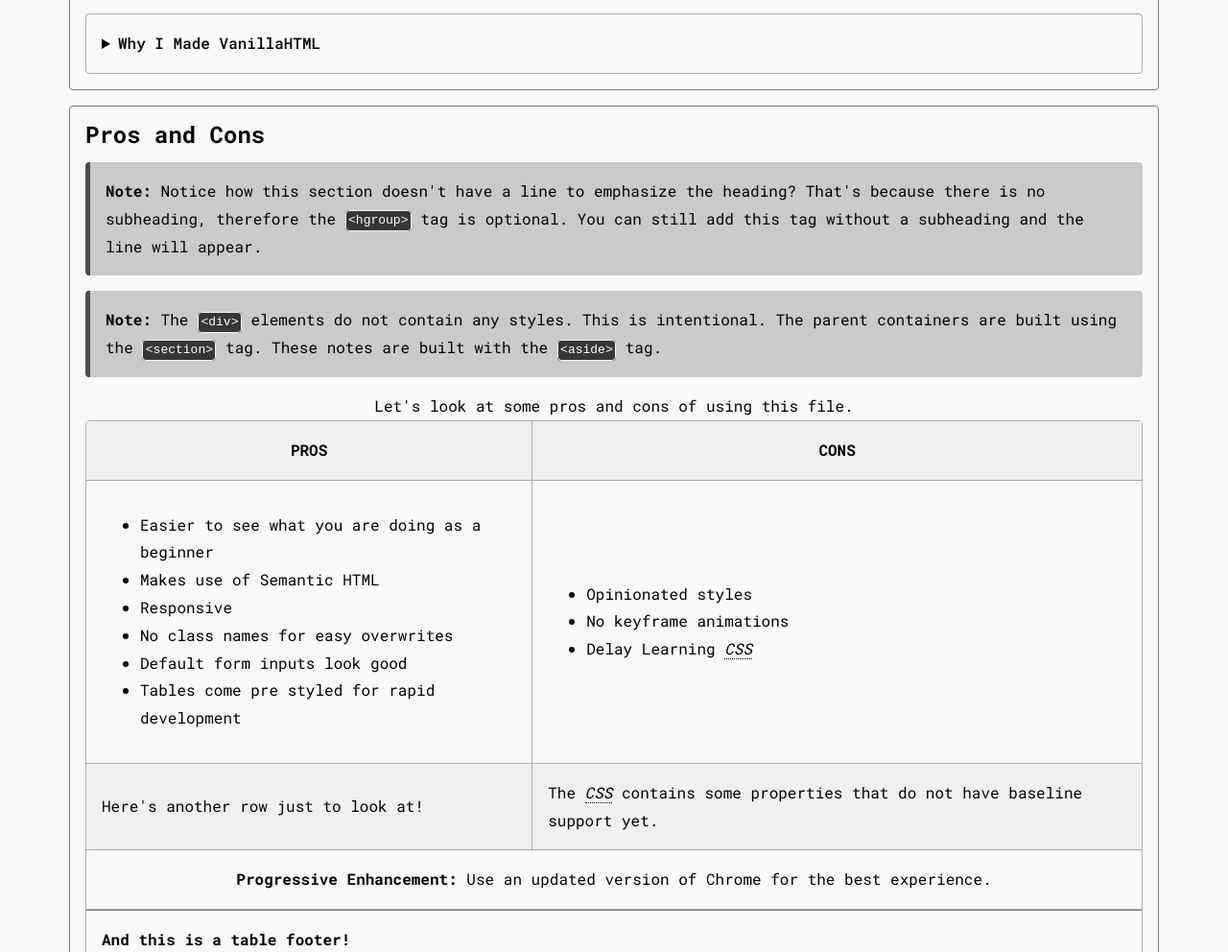
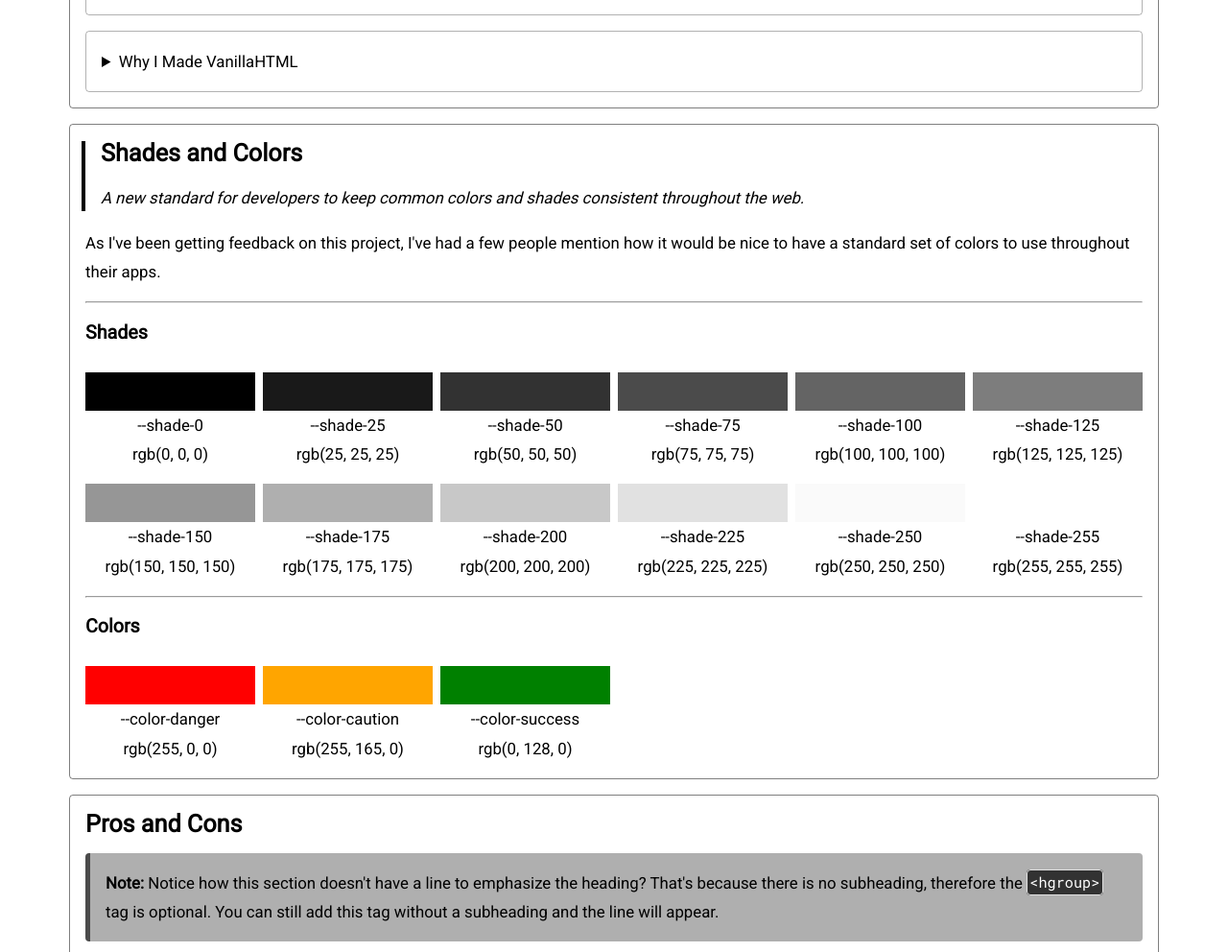
Before and after one commit to fandeytech/VanillaHTML, a plain HTML site: page index.html in a window 1280 px wide. Shown: the part 661-1653 px from the top of the page at 96% size. Drawn offline with Linux system fonts and the light colour scheme.

Commit message:
Fixed mono font, added shades and colors, refactored CSS variables

```diff
--- a/global.css
+++ b/global.css
@@ -1 +1,61 @@
-/* Personal CSS | Website Specific */
+.shade-section .shade-wrapper {
+  display: grid;
+  row-gap: 1rem;
+  column-gap: 0.5rem;
+  grid-template-columns: repeat(6, 1fr);
+}
+.shade-wrapper figure {
+  flex: 1;
+  text-align: center;
+}
+.color-box {
+  width: 100%;
+  height: 40px;
+}
+
+/* Classes using the variables */
+.shade-0 {
+  background-color: var(--shade-0);
+}
+.shade-25 {
+  background-color: var(--shade-25);
+}
+.shade-50 {
+  background-color: var(--shade-50);
+}
+.shade-75 {
+  background-color: var(--shade-75);
+}
+.shade-100 {
+  background-color: var(--shade-100);
+}
+.shade-125 {
+  background-color: var(--shade-125);
+}
+.shade-150 {
+  background-color: var(--shade-150);
+}
+.shade-175 {
+  background-color: var(--shade-175);
+}
+.shade-200 {
+  background-color: var(--shade-200);
+}
+.shade-225 {
+  background-color: var(--shade-225);
+}
+.shade-250 {
+  background-color: var(--shade-250);
+}
+.shade-255 {
+  background-color: var(--shade-255);
+}
+.color-danger {
+  background-color: var(--color-danger);
+}
+.color-success {
+  background-color: var(--color-success);
+}
+.color-caution {
+  background-color: var(--color-caution);
+}
--- a/index.html
+++ b/index.html
@@ -118,7 +118,137 @@
           </details>
         </header>
       </section>
+      <section class="shade-section">
+        <hgroup>
+          <h2>Shades and Colors</h2>
+          <p>
+            A new standard for developers to keep common colors and shades
+            consistent throughout the web.
+          </p>
+        </hgroup>
+        <p>
+          As I've been getting feedback on this project, I've had a few people
+          mention how it would be nice to have a standard set of colors to use
+          throughout their apps.
+        </p>
+        <hr />
+        <h3>Shades</h3>
+        <br />
+        <div class="shade-wrapper">
+          <figure>
+            <div class="color-box shade-0"></div>
+            <figcaptoion
+              >--shade-0 <br />
+              rgb(0, 0, 0)</figcaptoion
+            >
+          </figure>
+          <figure>
+            <div class="color-box shade-25"></div>
+            <figcaptoion
+              >--shade-25<br />
+              rgb(25, 25, 25)</figcaptoion
+            >
+          </figure>
+          <figure>
+            <div class="color-box shade-50"></div>
+            <figcaptoion
+              >--shade-50 <br />
+              rgb(50, 50, 50)</figcaptoion
+            >
+          </figure>
+          <figure>
+            <div class="color-box shade-75"></div>
+            <figcaptoion
+              >--shade-75 <br />
+              rgb(75, 75, 75)</figcaptoion
+            >
+          </figure>
+          <figure>
+            <div class="color-box shade-100"></div>
+            <figcaptoion
+              >--shade-100<br />
+              rgb(100, 100, 100)</figcaptoion
+            >
+          </figure>
+          <figure>
+            <div class="color-box shade-125"></div>
+            <figcaptoion
+              >--shade-125 <br />
+              rgb(125, 125, 125)</figcaptoion
+            >
+          </figure>
 
+          <figure>
+            <div class="color-box shade-150"></div>
+            <figcaptoion
+              >--shade-150<br />
+              rgb(150, 150, 150)</figcaptoion
+            >
+          </figure>
+          <figure>
+            <div class="color-box shade-175"></div>
+            <figcaptoion
+              >--shade-175 <br />
+              rgb(175, 175, 175)</figcaptoion
+            >
+          </figure>
+          <figure>
+            <div class="color-box shade-200"></div>
+            <figcaptoion
+              >--shade-200 <br />
+              rgb(200, 200, 200)</figcaptoion
+            >
+          </figure>
+          <figure>
+            <div class="color-box shade-225"></div>
+            <figcaptoion
+              >--shade-225<br />
+              rgb(225, 225, 225)</figcaptoion
+            >
+          </figure>
+          <figure>
+            <div class="color-box shade-250"></div>
+            <figcaptoion
+              >--shade-250 <br />
+              rgb(250, 250, 250)</figcaptoion
+            >
+          </figure>
+          <figure>
+            <div class="color-box shade-255"></div>
+            <figcaptoion
+              >--shade-255 <br />
+              rgb(255, 255, 255)</figcaptoion
+            >
+          </figure>
+        </div>
+
+        <hr />
+        <h3>Colors</h3>
+        <br />
+        <div class="shade-wrapper">
+          <figure>
+            <div class="color-box color-danger"></div>
+            <figcaptoion
+              >--color-danger <br />
+              rgb(255, 0, 0)</figcaptoion
+            >
+          </figure>
+          <figure>
+            <div class="color-box color-caution"></div>
+            <figcaptoion
+              >--color-caution<br />
+              rgb(255, 165, 0)</figcaptoion
+            >
+          </figure>
+          <figure>
+            <div class="color-box color-success"></div>
+            <figcaptoion
+              >--color-success <br />
+              rgb(0, 128, 0)</figcaptoion
+            >
+          </figure>
+        </div>
+      </section>
       <section>
         <header>
           <h2>Pros and Cons</h2>
--- a/reset.css
+++ b/reset.css
@@ -32,10 +32,15 @@ h2,
 h3,
 h4,
 p,
-figure,
 blockquote,
 dl {
   margin-block-end: 0;
+}
+figure {
+  margin-block-end: 0;
+  margin-block-start: 0;
+  margin-inline-start: 0;
+  margin-inline-end: 0;
 }
 
 /* Remove list styles on ul, ol elements with a list role, which suggests default styling will be removed */
--- a/vanillaHTML.css
+++ b/vanillaHTML.css
@@ -3,79 +3,96 @@
   Simple dark mode included
 **/
 :root {
-  --color-white: #f9f9f9;
-  --color-black: black;
-  --color-gray_light: rgb(240, 240, 240);
-  --color-gray: rgb(202, 202, 202);
-  --color-dark_gray: rgb(75, 75, 75);
-  --color-darker_gray: rgb(36, 36, 36);
-  --color-accent: red;
+  /* Base Shades - These stay constant regardless of theme */
+  --shade-0: rgb(0, 0, 0);
+  --shade-5: rgb(5, 5, 5);
+  --shade-25: rgb(25, 25, 25);
+  --shade-50: rgb(50, 50, 50);
+  --shade-75: rgb(75, 75, 75);
+  --shade-100: rgb(100, 100, 100);
+  --shade-125: rgb(125, 125, 125);
+  --shade-150: rgb(150, 150, 150);
+  --shade-175: rgb(175, 175, 175);
+  --shade-200: rgb(200, 200, 200);
+  --shade-225: rgb(225, 225, 225);
+  --shade-250: rgb(250, 250, 250);
+  --shade-255: rgb(255, 255, 255);
+
+  /* Status Colors */
+  --color-danger: red;
+  --color-success: green;
+  --color-caution: orange;
+  --color-accent: hotpink;
+
+  /* Semantic Colors - Light Mode Defaults */
+  --background: var(--shade-255);
+  --text: var(--shade-0);
+  --surface-light: var(--shade-225);
+  --surface-medium: var(--shade-175);
+  --surface-dark: var(--shade-75);
+  --border: var(--shade-50);
+  --surface-hover: var(--shade-175);
+  --surface-active: var(--shade-25);
+  --text-inverse: var(--shade-255);
+
+  /* Utility Variables */
   --border-radius: 4px;
   --section-border: 1px solid rgba(0 0 0 / 0.5);
   --form-border: 1px solid rgba(0 0 0 / 0.3);
 }
+
 /*
-  Change variable colors for dark mode
+  Change semantic colors for dark mode
 */
 @media (prefers-color-scheme: dark) {
-  body {
-    --color-white: black;
-    --color-black: #f9f9f9;
+  :root {
+    /* Semantic Colors - Dark Mode Values */
+    --background: var(--shade-5);
+    --text: var(--shade-255);
+    --surface-light: var(--shade-50);
+    --surface-medium: var(--shade-100);
+    --surface-dark: var(--shade-175);
+    --border: var(--shade-200);
+    --surface-hover: var(--shade-100);
+    --surface-active: var(--shade-225);
+    --text-inverse: var(--shade-0);
+
     --section-border: 1px solid rgba(230 230 230 / 0.5);
     --form-border: 1px solid rgba(230 230 230 / 0.3);
-
-    --color-gray: rgb(228, 228, 228);
-    --color-gray_light: rgb(24, 24, 24);
-    --color-dark_gray: rgb(180, 180, 180);
-    --color-darker_gray: rgb(136, 136, 136);
-  }
-
-  details:not([open]) summary:focus,
-  details:not([open]) summary:focus-visible,
-  details:not([open]) summary:hover {
-    background-color: var(--color-gray);
-    color: var(--color-white);
-  }
-
-  details[open] summary {
-    color: var(--color-white);
   }
 }
-/*
-  Layers make it easy to overwrite this CSS
-*/
+
 @layer vanillaHTML;
 
 @layer vanillaHTML {
-  /*
-    Focus states for accessibility
-  */
   *:focus,
   *:focus-visible {
     outline-color: var(--color-accent);
     outline-style: solid;
     outline-width: 3px;
   }
-  /*
-    Declare custom font
-  */
+
   @font-face {
-    font-family: Roboto;
+    font-family: Roboto-Mono;
     src: url(RobotoMono-VariableFont_wght.ttf);
   }
-
+  @font-face {
+    font-family: Roboto-Regular;
+    src: url(Roboto-Regular.ttf);
+  }
   body {
-    font-family: "Roboto";
-    background-color: var(--color-white);
-    color: var(--color-black);
-    font-size: 1em;
+    font-family: "Roboto-Regular";
+    background-color: var(--background);
+    color: var(--text);
+    font-size: 1.05em;
     accent-color: var(--color-accent);
   }
+
   hgroup {
-    box-shadow: -5px 0 0 -1px var(--color-black);
+    box-shadow: -5px 0 0 -1px var(--text);
     padding-left: 1rem;
   }
-  /* Style anchors without a classname */
+
   a:not([class]) {
     text-decoration: none;
     display: inline-block;
@@ -84,6 +101,7 @@
     position: relative;
     padding: 0 0.25rem;
   }
+
   a:not([class]):after {
     content: "";
     position: absolute;
@@ -95,27 +113,27 @@
     mix-blend-mode: difference;
     transition: height 0.15s;
   }
+
   a:not([class]):focus:after,
   a:not([class]):hover:after {
     height: 100%;
   }
 
   a:not([class]):active:after {
-    background: var(--color-dark_gray);
+    background: var(--surface-dark);
   }
+
   hgroup p {
     font-weight: 500;
     font-style: italic;
   }
 
-  /* Responsive main container*/
   main {
     max-width: 1200px;
     margin: auto;
     padding: 2rem;
   }
 
-  /* All sections in main */
   main section {
     border: var(--section-border);
     border-radius: var(--border-radius);
@@ -123,10 +141,7 @@
     margin-block-end: 1rem;
     margin-block-start: 1rem;
   }
-  /* The reset file adds margin to the top of these elements.
-    This can cause weird spacing when they are the first element in a container.
-    This checks if a container has one of these elements as the first child, if so, we remove that margin.
-  */
+
   :has(h1, h2, h3, h4, p, figure, blockquote, dl, dd) {
     h1,
     h2,
@@ -142,20 +157,26 @@
       }
     }
   }
+
   hr {
     margin: 1rem 0;
   }
+
   code {
-    background: rgb(54, 54, 54);
+    background: var(--border);
     padding: 0.15rem;
     border-radius: var(--border-radius);
-    color: white;
-    border: 1px solid var(--color-gray_light);
+    color: var(--text-inverse);
+    border: 1px solid var(--surface-light);
+    font-family: Roboto-Mono;
+    font-size: 0.95rem;
   }
+
   div:has(table) {
     max-width: 100%;
     overflow: auto;
   }
+
   table {
     margin-block-start: 1rem;
     border-radius: var(--border-radius);
@@ -163,34 +184,41 @@
     border-spacing: 0;
     overflow: hidden;
   }
+
   td,
   th {
     padding: 1rem;
   }
+
   tbody td,
   th {
     border-bottom: var(--form-border);
   }
+
   tr:nth-child(even),
   th {
-    background-color: var(--color-gray_light);
+    background-color: var(--surface-light);
   }
+
   td:not(:nth-last-child(1)),
   th:not(:nth-last-child(1)) {
     border-right: var(--form-border);
   }
+
   tfoot tr td:nth-child(1) {
     border-top: var(--section-border);
   }
+
   aside {
-    color: black;
-    background-color: var(--color-gray);
+    color: var(--text);
+    background-color: var(--surface-medium);
     display: inline-block;
     padding: 1rem;
-    border-left: 5px solid var(--color-dark_gray);
+    border-left: 5px solid var(--surface-dark);
     margin-block-start: 1rem;
     border-radius: var(--border-radius);
   }
+
   form {
     display: flex;
     flex-direction: column;
@@ -200,15 +228,17 @@
     border-radius: var(--border-radius);
     margin-block-start: 1rem;
   }
+
   fieldset {
     border: var(--form-border);
     border-radius: var(--border-radius);
   }
+
   input,
   input + label {
     cursor: pointer;
   }
-  /*Text based inputs*/
+
   input[type="email"],
   input[type="password"],
   input[type="text"],
@@ -219,61 +249,69 @@
     width: fit-content;
     cursor: text;
   }
-  /* Email and Password CSS only form validation*/
+
   form:has(input[type="email"])
     input[type="email"]:not(:placeholder-shown):valid,
   form:has(input[type="password"])
     input[type="password"]:not(:placeholder-shown):valid {
-    outline-color: green;
+    outline-color: var(--color-success);
   }
+
   form:has(input[type="email"])
     input[type="email"]:not(:placeholder-shown):invalid,
   form:has(input[type="password"])
     input[type="password"]:not(:placeholder-shown):invalid {
-    outline-color: orange;
+    outline-color: var(--color-caution);
   }
-  form:has(input[type="email"]) input[type="password"]:focus:invalid,
-  form:has(input[type="password"]) input[type="password"]:focus:invalid {
-    border-color: red;
+
+  form:has(input[type="email"]) input[type="email"]:focus,
+  form:has(input[type="password"]) input[type="password"]:focus {
+    outline-color: var(--color-danger);
   }
-  /* Non-text inputs*/
+
   input[type="range"] {
     display: block;
     cursor: ew-resize;
   }
+
   input[type="color"] {
     inline-size: 40px;
     block-size: 40px;
-    background-color: white;
+    background-color: var(--background);
   }
-  /*Buttons without a popover are styled.*/
+
   button:not([popovertarget]) {
     padding: 0.5rem 1rem;
     border: var(--section-border);
-    background-color: var(--color-black);
-    color: var(--color-white);
+    background-color: var(--text);
+    color: var(--background);
     border-radius: var(--border-radius);
     width: fit-content;
     cursor: pointer;
   }
+
   button:not([popovertarget]):hover {
-    background-color: var(--color-dark_gray);
+    background-color: var(--surface-dark);
   }
+
   button:not([popovertarget]):active {
-    background: var(--color-darker_gray);
+    background: var(--surface-active);
     scale: 0.95;
   }
+
   details {
     border: var(--form-border);
     border-radius: var(--border-radius);
     margin-block-start: 1rem;
   }
+
   details div {
     padding: 1rem;
     border-top: var(--form-border);
   }
+
   summary {
-    color: var(--color-black);
+    color: var(--text);
     padding: 1rem;
     cursor: pointer;
     font-weight: 500;
@@ -282,56 +320,67 @@
   details:not([open]) summary:focus,
   details:not([open]) summary:focus-visible,
   details:not([open]) summary:hover {
-    background-color: var(--color-gray);
-    color: var(--color-black);
+    background-color: var(--surface-hover);
+    color: var(--text);
   }
+
   details[open] summary {
-    background-color: var(--color-dark_gray);
-    color: var(--color-white);
+    background-color: var(--surface-dark);
+    color: var(--text-inverse);
   }
+
   details[open] summary:hover {
-    background-color: var(--color-gray);
-    color: var(--color-black);
+    background-color: var(--surface-hover);
+    color: var(--text);
   }
+
   abbr {
     font-style: italic;
     border-bottom: 1px dotted;
   }
+
   textarea {
     resize: none;
     padding: 0.75rem;
   }
+
   div:has(> blockquote) {
-    background-color: var(--color-black);
-    color: var(--color-white);
+    background-color: var(--text);
+    color: var(--background);
     padding: 0.75rem;
   }
+
   div:has(> blockquote) > p {
     text-align: right;
     margin-inline-start: 20px;
     margin-inline-end: 20px;
   }
+
   blockquote {
     margin-inline-start: 20px;
   }
+
   blockquote p::before {
     content: "\201C";
   }
+
   blockquote p::after {
     content: "\201D";
   }
 }
-/*Description Details*/
+
 dt {
   font-size: 1.125rem;
   font-weight: 600;
   border-bottom: 1px solid;
   width: fit-content;
 }
+
 dd {
   margin-block-start: 0.5rem;
   margin-block-end: 0.75rem;
 }
+
 dd:before {
   content: "\25B6";
   font-size: 0.75rem;
```
Also changed, not shown: Roboto-Regular.ttf (added).
